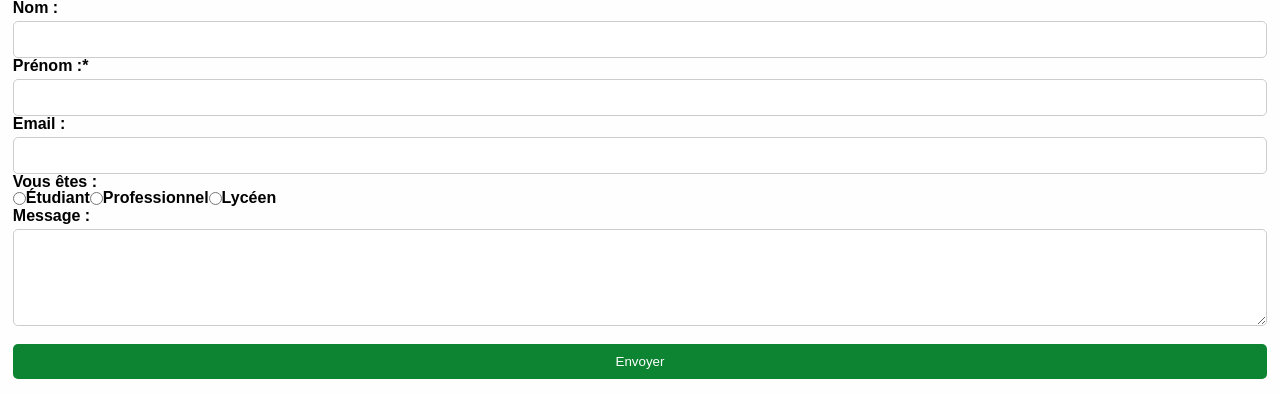
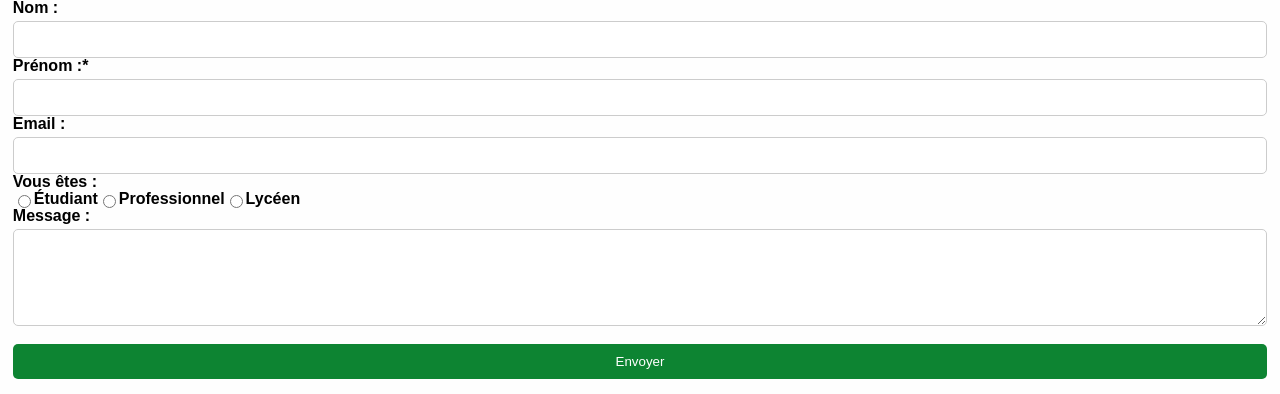
Before and after one commit to nssevy/SAE-105, a PHP site: page /Contact.php in a window 1280 px wide. Shown: the part 697-1091 px from the top of the page. Run offline with PHP 8.4, Linux system fonts and the light colour scheme.

Commit message:
boutons textes

```diff
--- a/style-contact.css
+++ b/style-contact.css
@@ -53,15 +53,11 @@ button:hover {
 
 .mise-page-radio {
     display: inline-flex;
-    gap: 2px;
+    gap: 0px;
     }
 
 .form-align {
     display:inline-flex;
     align-items: center;
-}
-
-input[type="radio"] {
-    margin: 0;
     vertical-align: middle;
 }
```
